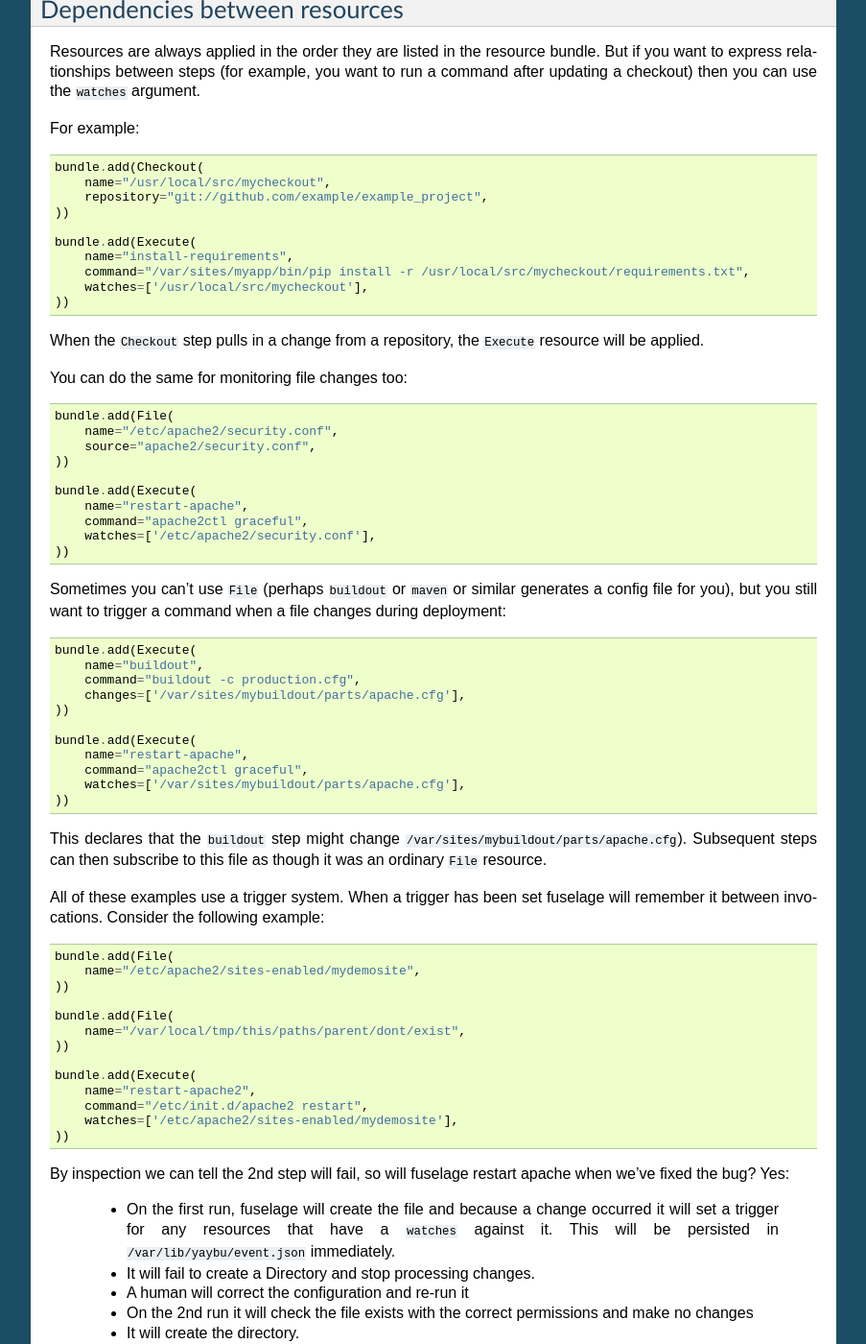
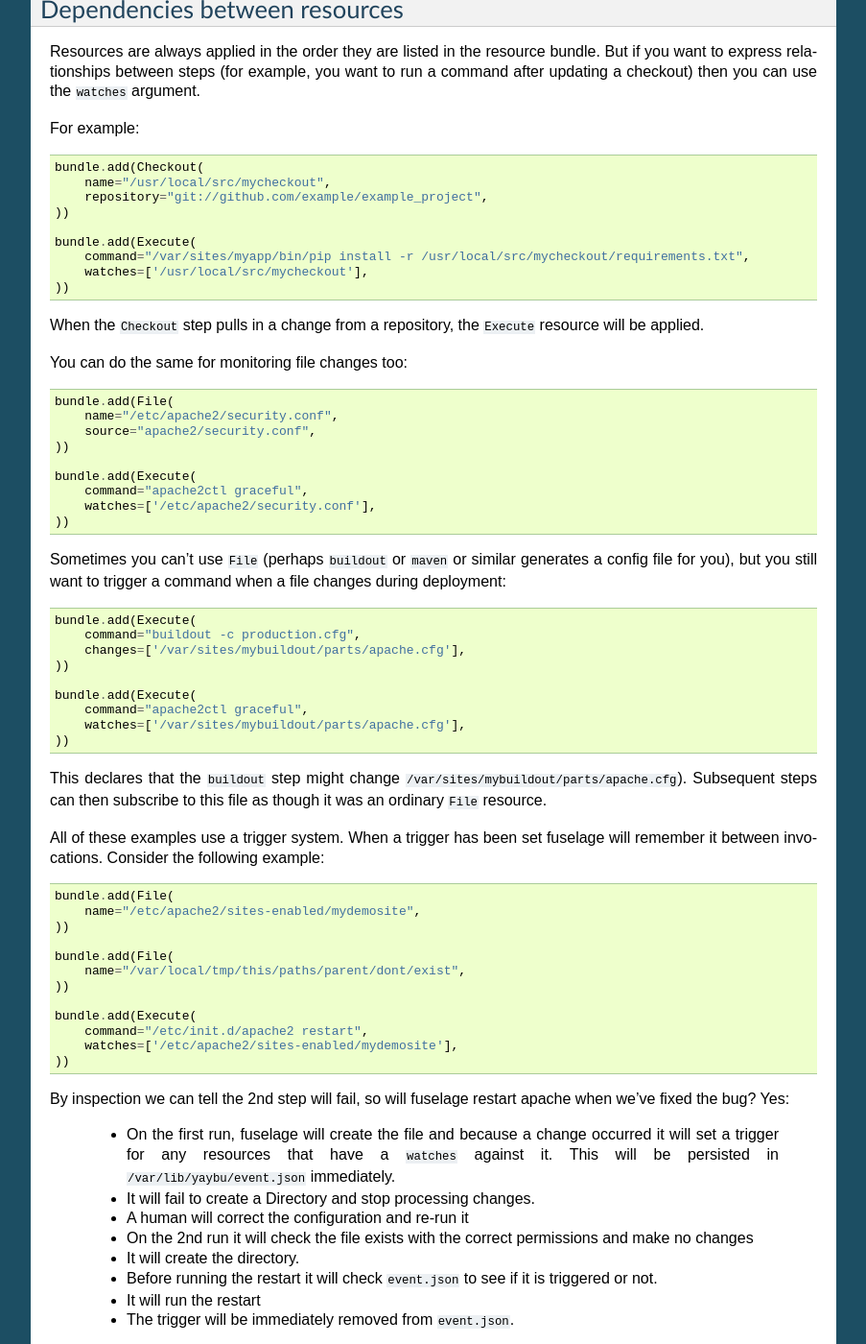
Before and after one commit to yaybu/fuselage, a Sphinx documentation site: the page built from docs/defining_configuration.rst, in a window 1280 px wide and 1400 px high, scrolled down 551 px. Shown: the whole window at 96% size, without its empty margins (198-1101 px from the left). Built offline with Sphinx 7.4.7, drawn with Linux system fonts in a browser that asks for light colours.

Commit message:
Some minor doc updates (for #2)

```diff
--- a/README.rst
+++ b/README.rst
@@ -36,9 +36,9 @@
             name='/var/local/minecraft',
         )
         yield Execute(
-            name='wget https://s3.amazonaws.com/Minecraft.Download/versions/1.6.2/minecraft_server.1.6.2.jar',
+            command='wget https://s3.amazonaws.com/Minecraft.Download/versions/1.8/minecraft_server.1.8.jar',
             cwd="/var/local/minecraft",
-            creates="/var/local/minecraft/minecraft_server.1.6.2.jar",
+            creates="/var/local/minecraft/minecraft_server.1.8.jar",
         )
         yield File(
             name='/var/local/minecraft/server.properties',
@@ -49,12 +49,10 @@
             contents=open("etc_systemd_system_minecraft.service"),
         )
         yield Execute(
-            name="systemctl-daemon-reload-minecraft",
             command="systemctl daemon-reload",
             watches=['/etc/systemd/system/minecraft.service'],
         )
         yield Execute(
-            name="systemctl-restart-minecraft",
             command="systemctl restart minecraft.service",
             watches=[
                 "/var/local/minecraft/server.properties",
--- a/docs/defining_configuration.rst
+++ b/docs/defining_configuration.rst
@@ -40,7 +40,6 @@
     ))
 
     bundle.add(Execute(
-        name="install-requirements",
         command="/var/sites/myapp/bin/pip install -r /usr/local/src/mycheckout/requirements.txt",
         watches=['/usr/local/src/mycheckout'],
     ))
@@ -55,7 +54,6 @@
     ))
 
     bundle.add(Execute(
-        name="restart-apache",
         command="apache2ctl graceful",
         watches=['/etc/apache2/security.conf'],
     ))
@@ -63,13 +61,11 @@
 Sometimes you can't use ``File`` (perhaps ``buildout`` or ``maven`` or similar generates a config file for you), but you still want to trigger a command when a file changes during deployment::
 
     bundle.add(Execute(
-        name="buildout",
         command="buildout -c production.cfg",
         changes=['/var/sites/mybuildout/parts/apache.cfg'],
     ))
 
     bundle.add(Execute(
-        name="restart-apache",
         command="apache2ctl graceful",
         watches=['/var/sites/mybuildout/parts/apache.cfg'],
     ))
@@ -87,7 +83,6 @@
     ))
 
     bundle.add(Execute(
-        name="restart-apache2",
         command="/etc/init.d/apache2 restart",
         watches=['/etc/apache2/sites-enabled/mydemosite'],
     ))
```
